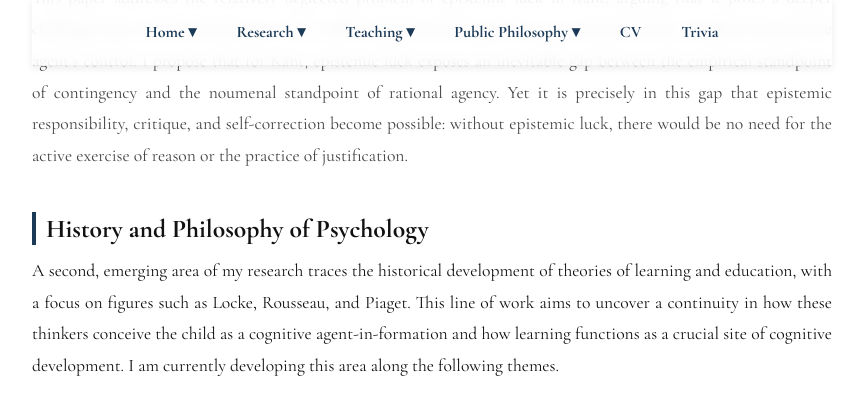
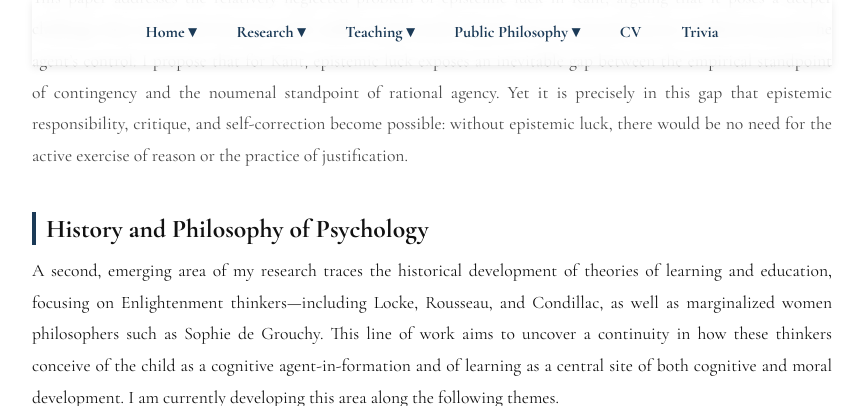
Before and after one commit to aileencluo/aileencluo.github.io, a Jekyll site: the page built from research.md, in a window 1280 px wide and 900 px high, scrolled down 1553 px, cut to the strip 0-406 px from the top of the window. Shown: the whole strip, without its empty margins (208-1071 px from the left). Built offline with Jekyll 4.4.1, drawn with Linux system fonts in a browser that asks for light colours.

Commit message:
Update research.md

```diff
--- a/research.md
+++ b/research.md
@@ -31,7 +31,7 @@ title: Research
 
 <!-- ===== History and Philosophy of Psychology ===== -->
 <h2 id="history-psych" style="font-size:1.6em; margin-top:40px; border-left:4px solid #1B3A57; padding-left:10px;">History and Philosophy of Psychology</h2>
-<p>A second, emerging area of my research traces the historical development of theories of learning and education, with a focus on figures such as Locke, Rousseau, and Piaget. This line of work aims to uncover a continuity in how these thinkers conceive the child as a cognitive agent-in-formation and how learning functions as a crucial site of cognitive development. I am currently developing this area along the following themes.</p>
+<p>A second, emerging area of my research traces the historical development of theories of learning and education, focusing on Enlightenment thinkers—including Locke, Rousseau, and Condillac, as well as marginalized women philosophers such as Sophie de Grouchy. This line of work aims to uncover a continuity in how these thinkers conceive of the child as a cognitive agent-in-formation and of learning as a central site of both cognitive and moral development. I am currently developing this area along the following themes.</p>
 
 <figure class="figure-torn">
   <img src="assets/jean-piaget.png" alt="History & Philosophy of Psychology visual">
```
